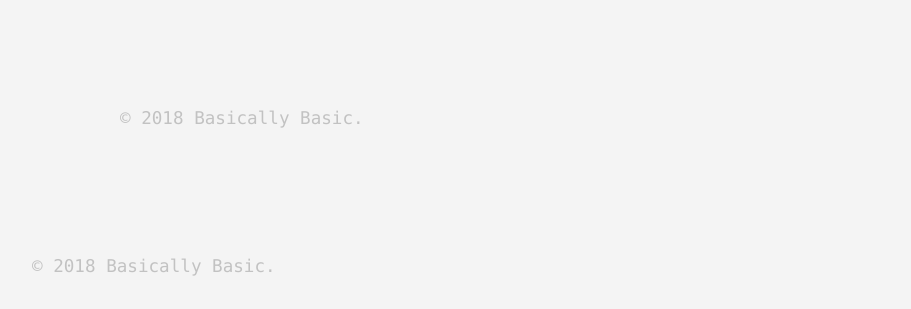
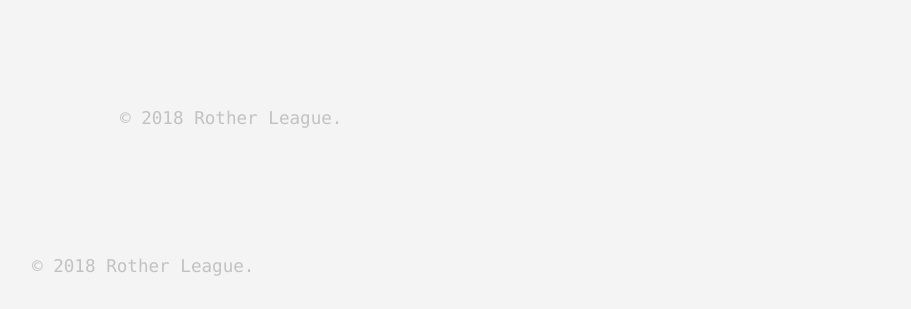
Before and after one commit to rotherleague/Rother, a Jekyll site: the page built from cv.md, in a window 1280 px wide and 900 px high, scrolled down 3333 px. Shown: the part 588-897 px from the top of the window, without its empty margins (56-967 px from the left). Built offline with Jekyll 4.4.1, drawn with Linux system fonts in a browser that asks for light colours; comment, search, counter and statistics services are not loaded; a style sheet for code colours, icons or effects is not loaded; some of the changed text lies outside the part shown.

Commit message:
Update _config.yml

```diff
--- a/_config.yml
+++ b/_config.yml
@@ -14,8 +14,8 @@
 # You can create any custom variable you would like, and they will be accessible
 # in the templates via {{ site.myvariable }}.
 lang: en-US
-title: Basically Basic
-email: dugan.nash@mailinator.com
+title: Rother League
+email: nigel@pixelagent.co.uk
 description: "Rother League"
 baseurl: "/example"  # the subpath of your site, e.g. /blog
 url: ""  # the base hostname & protocol for your site, e.g. http://example.com
```
